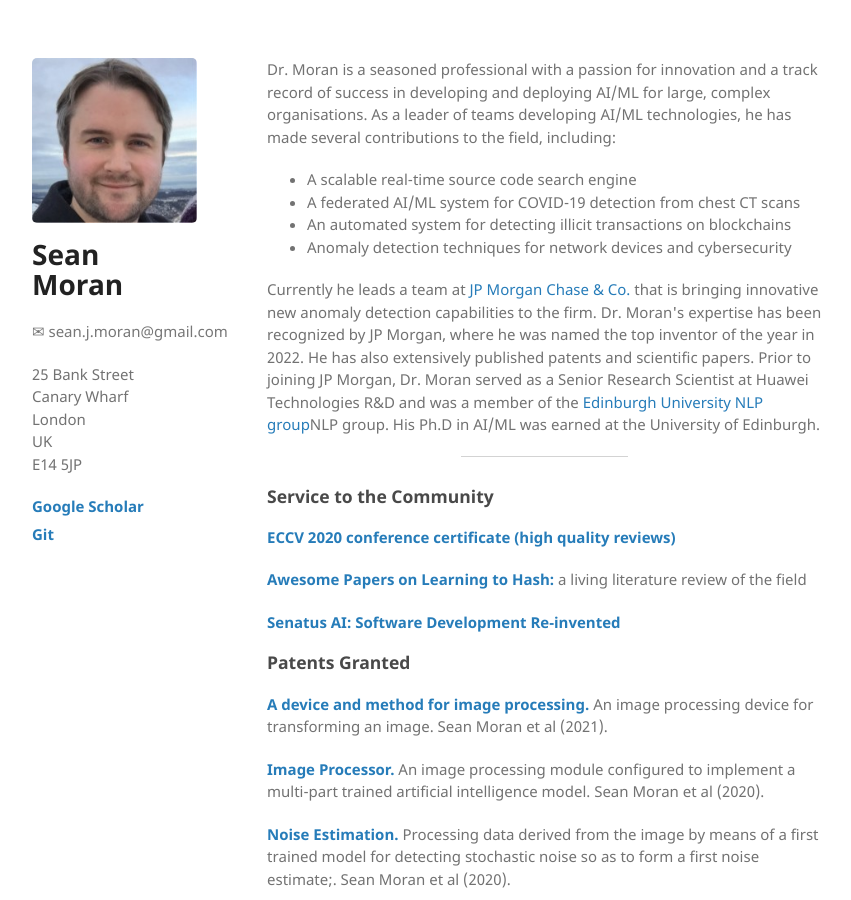
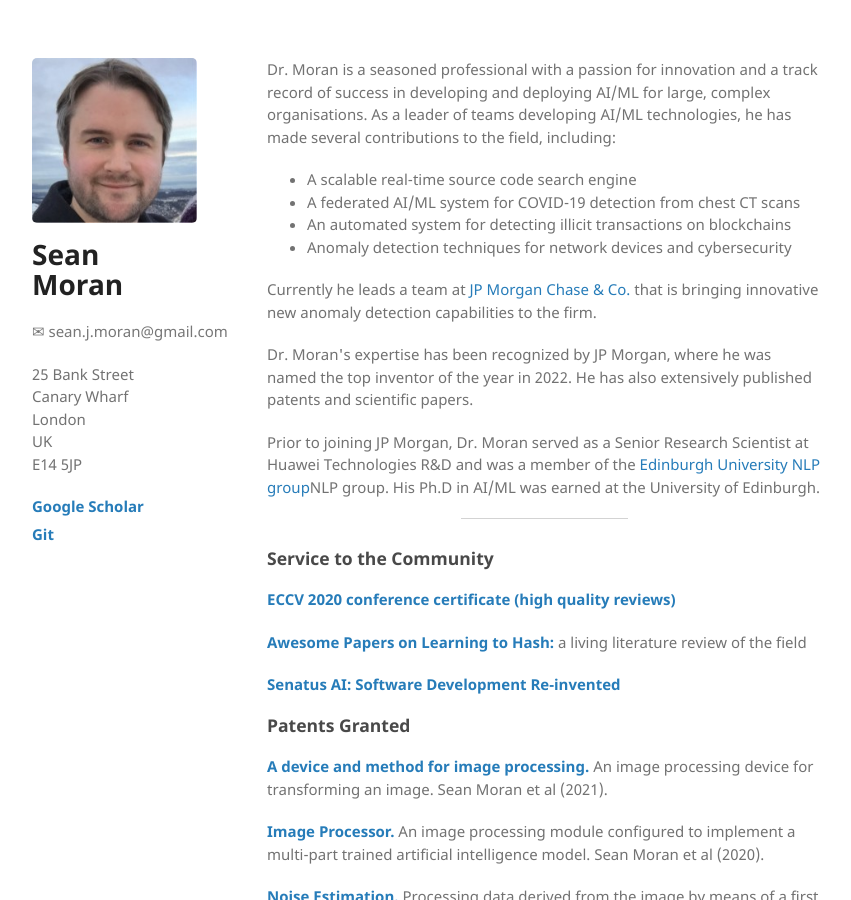
Before and after one commit to sjmoran/sjmoran.github.io, a Jekyll site: the page built from index.html, in a window 1280 px wide and 900 px high. Shown: the whole window, without its empty margins (26-877 px from the left). Built offline with Jekyll 4.4.1, drawn with Linux system fonts in a browser that asks for light colours.

Commit message:
Update index.html

```diff
--- a/index.html
+++ b/index.html
@@ -4,20 +4,22 @@ layout: default
 
 <p>
 Dr. Moran is a seasoned professional with a passion for innovation and a track record of success in developing and deploying AI/ML for large, complex organisations. As a leader of teams developing AI/ML technologies, he has made several contributions to the field, including:
-
+</p>
+<p>
 <ul>
   <li>A scalable real-time source code search engine</li>
   <li>A federated AI/ML system for COVID-19 detection from chest CT scans</li>
   <li>An automated system for detecting illicit transactions on blockchains</li>
   <li>Anomaly detection techniques for network devices and cybersecurity</li>
 </ul>
+</p>
+<p>Currently he leads a team at <a target="_blank" href="https://www.jpmorganchase.com/">JP Morgan Chase & Co.</a> that is bringing innovative new anomaly detection capabilities to the firm.
+</p>
 
-Currently he leads a team at <a target="_blank" href="https://www.jpmorganchase.com/">JP Morgan Chase & Co.</a> that is bringing innovative new anomaly detection capabilities to the firm.
+<p>Dr. Moran's expertise has been recognized by
+JP Morgan, where he was named the top inventor of the year in 2022. He has also extensively published patents and scientific papers.</p>
 
-Dr. Moran's expertise has been recognized by
-JP Morgan, where he was named the top inventor of the year in 2022. He has also extensively published patents and scientific papers.
-
-Prior to joining JP Morgan, Dr. Moran served as a Senior Research Scientist at Huawei Technologies R&D and was a member of the <a target="_blank" href="https://edinburghnlp.inf.ed.ac.uk/">Edinburgh University NLP group</a>NLP group. His Ph.D in AI/ML was earned at the University of Edinburgh.
+<p>Prior to joining JP Morgan, Dr. Moran served as a Senior Research Scientist at Huawei Technologies R&D and was a member of the <a target="_blank" href="https://edinburghnlp.inf.ed.ac.uk/">Edinburgh University NLP group</a>NLP group. His Ph.D in AI/ML was earned at the University of Edinburgh.
 </p>
 
 <hr />
```
